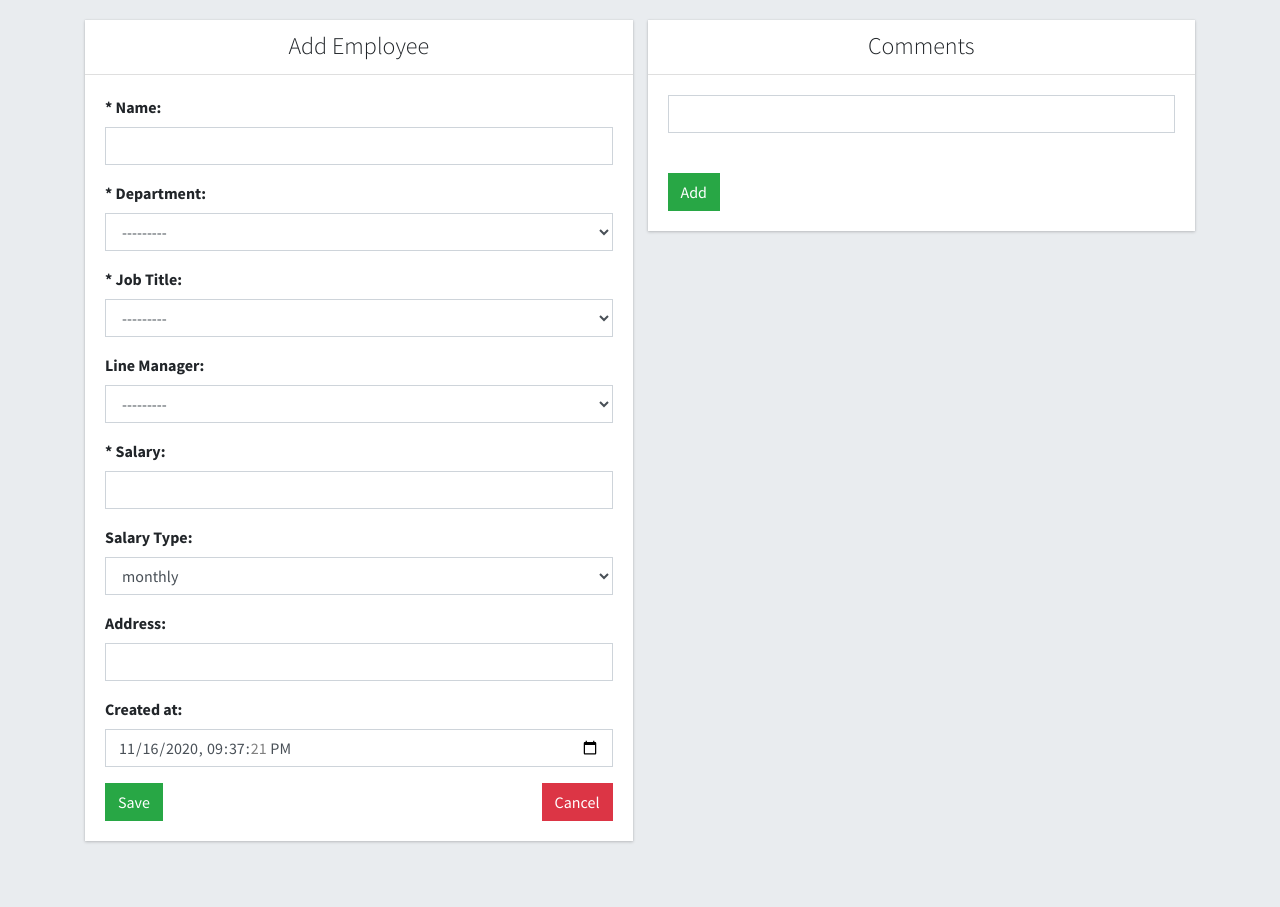
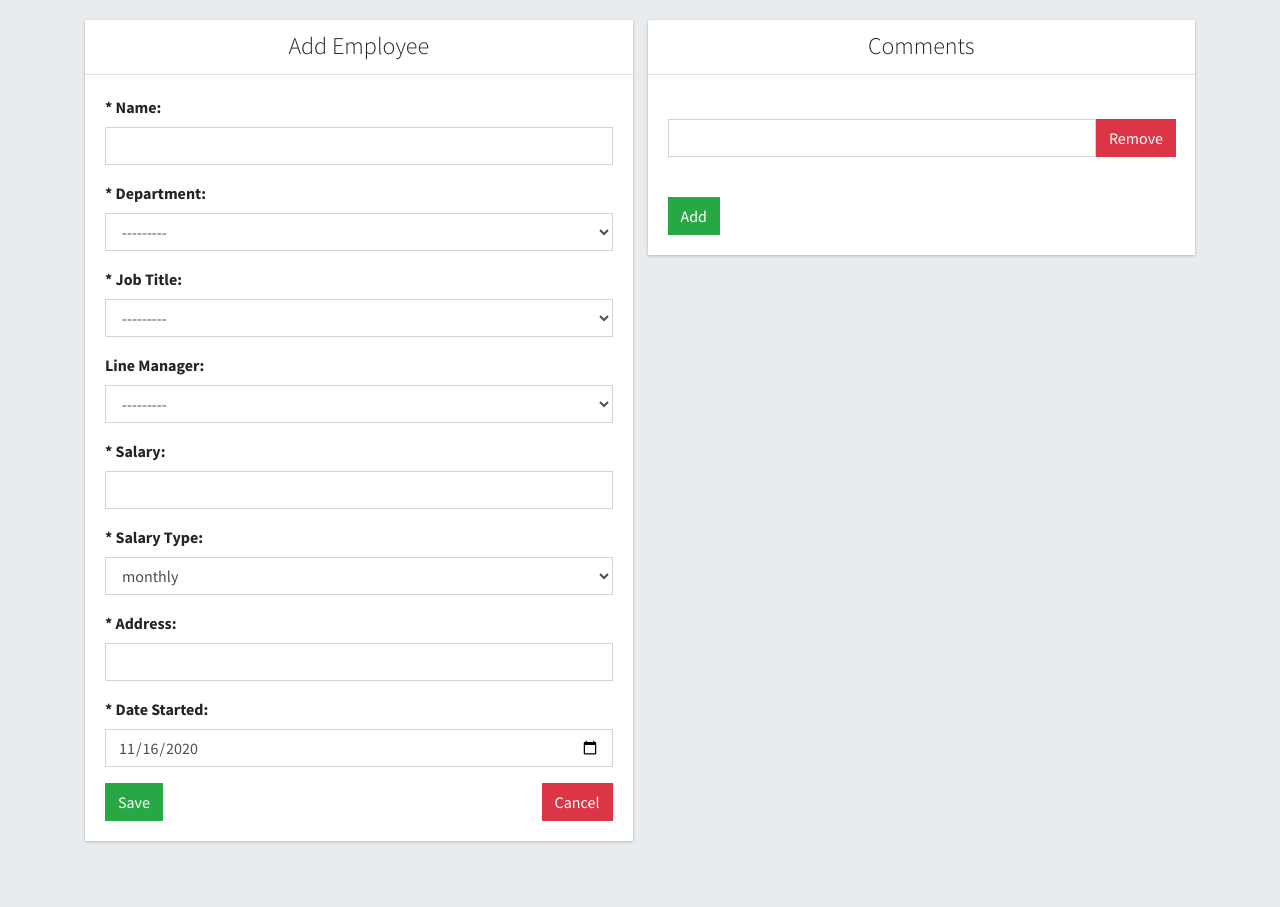
Before and after one commit to PetrakyPetrov/erms, a Django app: page /hr/add in a window 1280 px wide. Shown: the part 50-957 px from the top of the page. Run offline with Django 3.2, Linux system fonts and the light colour scheme; the visitor is signed in with stand-in values (Sample User, id 1); data that the repository does not hold is empty; some libraries are stand-ins or nearby versions.

Commit message:
Add new html classes and upgrade logic for comments section

```diff
--- a/erms/templates/base.html
+++ b/erms/templates/base.html
@@ -37,9 +37,47 @@
             </li>
         </ul>
     </nav>
-        <div class="main-div" style="padding-bottom: 50px;">
-            {% block content %}
-            {% endblock %}
-        </div>
+    <div class="main-div" style="padding-bottom: 50px;">
+        {% block content %}
+        {% endblock %}
+    </div>
+    <script>
+        $(function() {
+            $(".delete-row").click(function(e){
+                if (confirm("Are you sure you want to delete this record?")) {
+                    return true;
+                }
+                return false;
+            });
+
+            $("#cancel").click(function(e){
+                if (confirm("Are you sure you want to leave the page?")) {
+                    window.location.replace("/hr/");
+                }
+                return false;
+            });
+
+            $(".add-comment").click(function(e){
+                var htmlElement = " \
+                    <div> \
+                        <br> \
+                        <div class='input-group'> \
+                            <input type='text' name='comments[]' class='form-control'> \
+                            <div class='input-group-prepend'>\
+                            <button type='button' class='btn btn-danger remove-comment'>Remove</button> \
+                        </div> \
+                    </div> \
+                    </div>";
+                $(".comments").append(htmlElement);
+                $('.remove-comment').on("click", function() {
+                    $(this).parent().parent().parent().remove();
+                });
+            });
+
+            $('.remove-comment').on("click", function() {
+                $(this).parent().parent().parent().remove();
+            });
+        });
+    </script>
 </body>
 </html>
--- a/hr/forms.py
+++ b/hr/forms.py
@@ -35,23 +35,25 @@ class EmployeeForm(forms.ModelForm):
     )
     salary = forms.FloatField(
         label='* Salary',
-        required=False,
+        required=True,
         max_value=10000,
         min_value=0,
         widget=forms.NumberInput(attrs={'class': 'form-control', 'step': "0.01"})
     )
     salary_type = forms.ChoiceField(
-        label='Salary Type', choices=SALARY_TYPES, widget=forms.Select(attrs={'class': 'form-control'}),
+        label='* Salary Type', choices=SALARY_TYPES, widget=forms.Select(attrs={'class': 'form-control'}),
         required=True
     )
     address = forms.CharField(
-        label='Address',
-        widget=forms.TextInput(attrs={'class': 'form-control'})
+        label='* Address',
+        widget=forms.TextInput(attrs={'class': 'form-control'}),
+        required=True
     )
-    created_at = forms.DateTimeField(
-        widget=forms.DateTimeInput(attrs={'type': 'datetime-local', 'class': 'form-control'}),
+    created_at = forms.DateField(
+        label='* Date Started',
+        widget=forms.DateInput(attrs={'type': 'date', 'class': 'form-control'}),
         required=True,
-        initial=datetime.now()
+        initial=datetime.now().date()
     )
 
     class Meta:
--- a/hr/models.py
+++ b/hr/models.py
@@ -1,6 +1,7 @@
 from django.db import models
 from datetime import datetime
 from django.contrib.auth.models import User
+import django
 
 
 class Comment(models.Model):
@@ -47,7 +48,7 @@ class Employee(models.Model):
     salary_type = models.CharField(max_length=1, choices=SALARY_TYPES)
     address = models.CharField(max_length=255, blank=False, default="")
     comment_id = models.ForeignKey('Comment', on_delete=models.DO_NOTHING, null=True, blank=True, default=None)
-    created_at = models.DateTimeField(null=True, blank=True, default=datetime.now())
+    created_at = models.DateField(null=True, blank=True, default=django.utils.timezone.now)
 
     class Meta:
         permissions = (
--- a/erms/templates/add-form.html
+++ b/hr/templates/add-form.html
@@ -2,9 +2,9 @@
 {% block content %}
 <div class="container">
     <div class="row">
-        <form method="post" runat="server" role="form" class="col-md-12">
+        <form method="post" runat="server" role="form" class="col-md-12 mt-20">
             {% csrf_token %}
-            <div class="col-md-6" style="margin-top: 20px; float: left;">
+            <div class="col-md-6 float-left">
                 <div class="card card-default fas-div">
                     <div class="card-header">
                         <h4 class="brand-text font-weight-light text-center">{{ formName }}</h4>
@@ -16,7 +16,7 @@
                     </div>
                 </div>
             </div>
-            <div class="col-md-6" style="margin-top: 20px; float: left;">
+            <div class="col-md-6 float-left">
                 <div class="card card-default fas-div">
                     <div class="card-header">
                         <h4 class="brand-text font-weight-light text-center">Comments</h4>
@@ -25,13 +25,25 @@
                         {% if relatedComments %}
                             {% for comment in relatedComments %}
                                 <br>
-                                <div class="input-group">
-                                    <input type="text" class="form-control" value="{{ comment }}">
+                                <div>
+                                    <div class="input-group">
+                                        <input type="text" name="comments[]" class="form-control" value="{{ comment.content }}">
+                                        <div class="input-group-prepend">
+                                            <button type="button" class="btn btn-danger remove-comment">Remove</button>
+                                        </div>
+                                    </div>
+                                    <span class="text-gray">author: {{ comment.author }} ({{ comment.created_at }})</span>
                                 </div>
                             {% endfor %}
                         {% else %}
-                            <div class="input-group">
-                                <input type="text" class="form-control">
+                            <div>
+                                <br>
+                                <div class="input-group">
+                                    <input type="text" name="comments[]" class="form-control">
+                                    <div class="input-group-prepend">
+                                        <button type="button" class="btn btn-danger remove-comment">Remove</button>
+                                    </div>
+                                </div>
                             </div>
                         {% endif %}
                     </div>
@@ -45,18 +57,4 @@
         </form>
     </div>
 </div>
-<script>
-    $(function() {
-        $("#cancel").click(function(e){
-            if (confirm("Are you sure you want to leave the page?")) {
-                window.location.replace("/hr/");
-            }
-            return false;
-        });
-        $(".add-comment").click(function(e){
-            var txt1 = "<br><div class='input-group'><input type='text' class='form-control'></div>";
-            $(".comments").append(txt1);
-        });
-    });
-</script>
 {% endblock %}
--- a/hr/views.py
+++ b/hr/views.py
@@ -35,17 +35,25 @@ def index(request):
     except EmptyPage:
         employees = paginator.page(paginator.num_pages)
 
-    return render(request, 'hr-index.html', {'employees': employees, 'searchWord': searchWord})
+    return render(request, 'index.html', {'employees': employees, 'searchWord': searchWord})
 
 
 @login_required(login_url='/auth/login/')
 @permission_required('hr.add', raise_exception=True)
 def createEmployee(request):
 
-    form = EmployeeForm(request.POST or None)
+    req = request.POST
+    form = EmployeeForm(req or None)
     relatedComments = []
     if form.is_valid():
-        form.save()
+        newEmployeeInstance = form.save()
+        commentsList = req.getlist("comments[]", None)
+        if commentsList:
+            for comment in commentsList:
+                comment = comment.strip()
+                if len(comment) != 0:
+                    cInstance = Comment(content=comment, author=request.user, employee_id=newEmployeeInstance)
+                    cInstance.save()
         return redirect(index)
 
     return render(request, 'add-form.html', {
@@ -60,10 +68,18 @@ def createEmployee(request):
 def updateEmployee(request, id):
 
     employee = Employee.objects.get(id=id)
+    req = request.POST
     relatedComments = Comment.objects.filter(employee_id=id)
-    form = EmployeeForm(request.POST or None, instance=employee)
+    form = EmployeeForm(req or None, instance=employee)
     if form.is_valid():
         form.save()
+        commentsList = req.getlist("comments[]", None)
+        Comment.objects.filter(employee_id=id).delete()
+        for comment in commentsList:
+            comment = comment.strip()
+            if len(comment) != 0:
+                cInstance = Comment(content=comment, author=request.user, employee_id=employee)
+                cInstance.save()
         return redirect(index)
 
     return render(request, 'add-form.html', {
@@ -75,10 +91,7 @@ def updateEmployee(request, id):
 @login_required(login_url='/auth/login/')
 @permission_required('hr.delete', raise_exception=True)
 def deleteEmployee(request, id):
-
     contact = Employee.objects.get(id=id)
     if request.method == 'GET':
         contact.delete()
-        return redirect(index)
-
-    return render(request, 'list-contacts.html', {'form': 1})
+    return redirect(index)
--- a/static/css/bases.css
+++ b/static/css/bases.css
@@ -204,8 +204,33 @@ table {
     font-weight: 300;
 }
 
-.pagination > li > a
-{
+.pagination > li > a {
     background-color: white;
     color: #5A4181;
 }
+
+.mt-20 {
+    margin-top: 20px !important;
+}
+
+.mt-10 {
+  margin-top: 10px !important;
+}
+
+.result-text{
+    margin-top: 30px !important; text-align: center !important;
+}
+
+.srch-div {
+    width: 100% !important;
+    height: 39px !important;
+}
+
+.srch-inpt {
+    height: 39px !important;
+}
+
+.hrtp-child {
+    width: 100% !important;
+    height: 40px !important;
+}
```
Also changed, not shown: hr/templates/index.html (renamed from hr/templates/hr-index.html, +25 -36 lines), README.md, 1 other file. Lines whose indentation alone changed are shown as unchanged.
